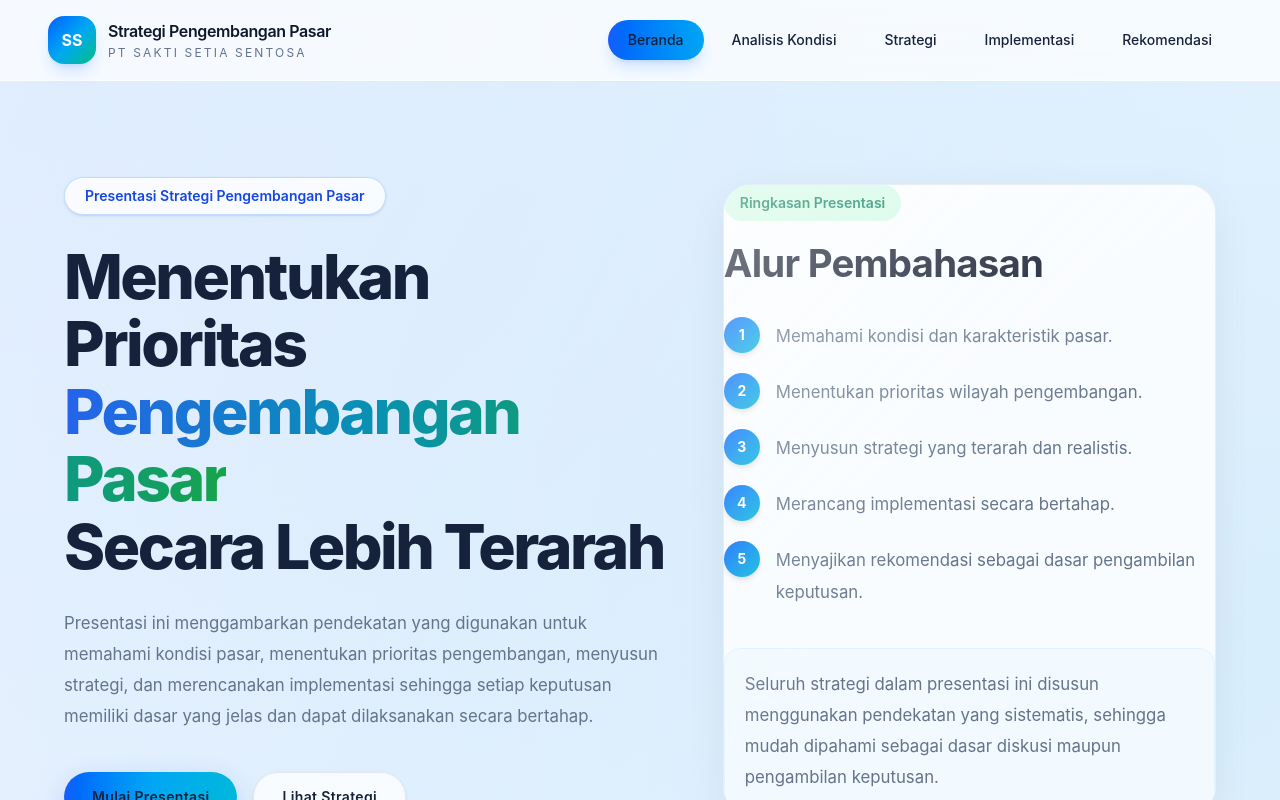
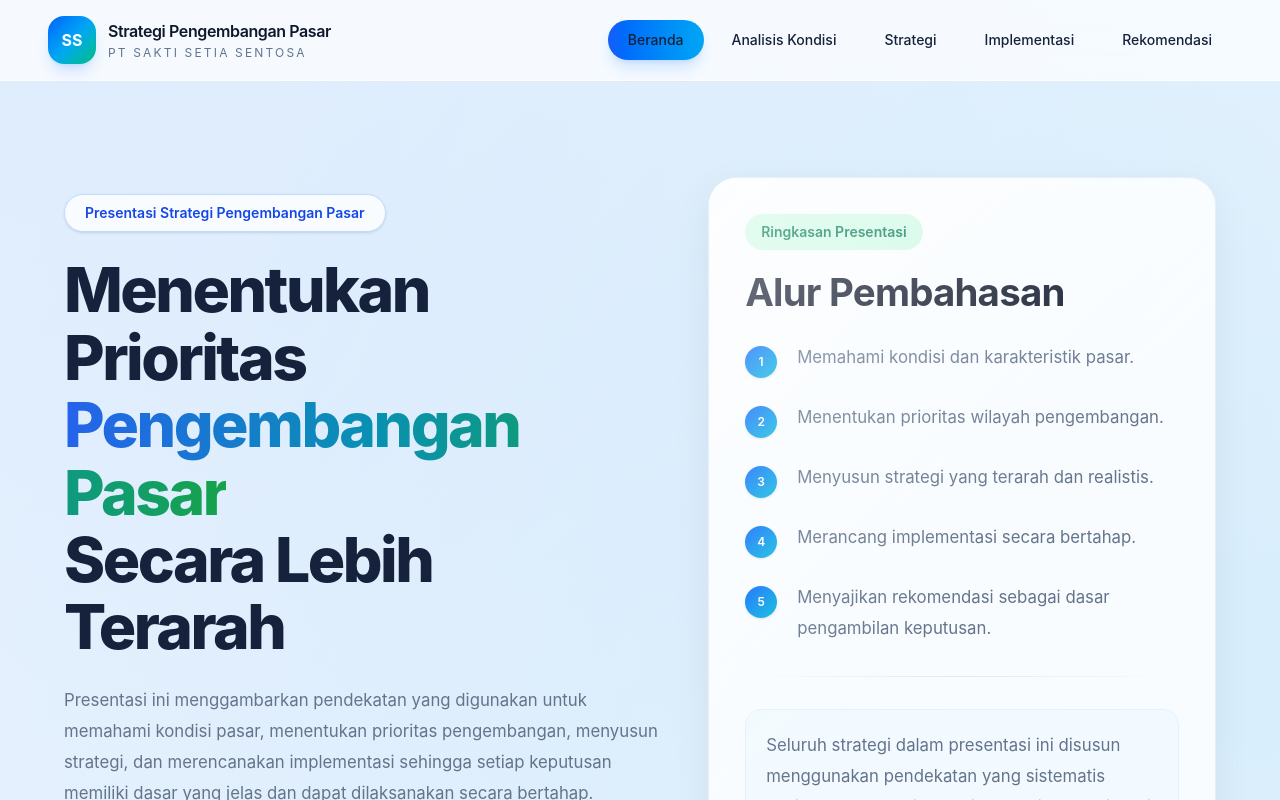
Before and after one commit to dawudsw0491-cell/market-strategy-presentation, a Next.js app: page / in a window 1280 px wide. Shown: the top 800 px of the page. Built offline with nearby package versions, Linux system fonts and the light colour scheme.

Commit message:
style: refine hero presentation layout

```diff
--- a/components/sections/hero.tsx
+++ b/components/sections/hero.tsx
@@ -12,15 +12,16 @@ const highlights = [
 
 export default function Hero() {
   return (
-    <Section className="relative overflow-hidden pt-16 lg:pt-24">
+    <Section className="relative overflow-hidden pt-14 lg:pt-20">
       <Container>
-        <div className="grid items-center gap-14 lg:grid-cols-[1.1fr_0.9fr]">
+        <div className="grid items-center gap-12 xl:grid-cols-[1.08fr_0.92fr]">
+          {/* Left */}
           <div className="fade-up">
             <span className="inline-flex rounded-full border border-blue-200 bg-white/80 px-5 py-2 text-sm font-semibold text-blue-700 shadow-sm backdrop-blur">
               Presentasi Strategi Pengembangan Pasar
             </span>
 
-            <h1 className="mt-7 max-w-3xl">
+            <h1 className="mt-6 max-w-3xl">
               Menentukan Prioritas
               <span className="gradient-text">
                 {" "}Pengembangan Pasar
@@ -29,7 +30,7 @@ export default function Hero() {
               Secara Lebih Terarah
             </h1>
 
-            <p className="mt-7 max-w-2xl text-base leading-8 text-slate-600 lg:text-lg">
+            <p className="mt-6 max-w-2xl text-base leading-8 text-slate-600 lg:text-lg">
               Presentasi ini menggambarkan pendekatan yang digunakan untuk
               memahami kondisi pasar, menentukan prioritas pengembangan,
               menyusun strategi, dan merencanakan implementasi sehingga setiap
@@ -37,7 +38,7 @@ export default function Hero() {
               bertahap.
             </p>
 
-            <div className="mt-10 flex flex-wrap gap-4">
+            <div className="mt-9 flex flex-wrap gap-4">
               <Button href="/analisis-kondisi">
                 Mulai Presentasi
               </Button>
@@ -51,9 +52,9 @@ export default function Hero() {
             </div>
           </div>
 
+          {/* Right */}
           <div className="fade-up">
-            <div className="card">
-              <div className="mb-8">
+            <div className="card p-7 lg:p-9">
               <span className="inline-flex rounded-full bg-emerald-100 px-4 py-2 text-sm font-semibold text-emerald-700">
                 Ringkasan Presentasi
               </span>
@@ -61,29 +62,48 @@ export default function Hero() {
               <h2 className="mt-5 text-2xl font-semibold text-slate-900">
                 Alur Pembahasan
               </h2>
-              </div>
 
-              <div className="space-y-5">
+              <div className="mt-7 space-y-6">
                 {highlights.map((item, index) => (
                   <div
                     key={item}
-                    className="flex items-start gap-4"
+                    className="flex items-start gap-5"
                   >
-                    <div className="flex h-9 w-9 shrink-0 items-center justify-center rounded-full bg-gradient-to-br from-blue-600 to-cyan-500 text-sm font-bold text-white shadow-md">
+                    <div
+                      className="
+                        mt-1
+                        flex
+                        h-8
+                        w-8
+                        shrink-0
+                        items-center
+                        justify-center
+                        rounded-full
+                        bg-gradient-to-br
+                        from-blue-600
+                        to-cyan-500
+                        text-xs
+                        font-semibold
+                        text-white
+                        shadow
+                      "
+                    >
                       {index + 1}
                     </div>
 
-                    <p className="pt-1 text-slate-700">
+                    <p className="leading-7 text-slate-700">
                       {item}
                     </p>
                   </div>
                 ))}
               </div>
 
-              <div className="mt-10 rounded-2xl border border-sky-100 bg-sky-50/80 p-5">
+              <div className="my-8 h-px bg-gradient-to-r from-transparent via-slate-200 to-transparent" />
+
+              <div className="rounded-2xl border border-sky-100 bg-sky-50/80 p-5">
                 <p className="text-sm leading-7 text-slate-600">
                   Seluruh strategi dalam presentasi ini disusun menggunakan
-                  pendekatan yang sistematis, sehingga mudah dipahami sebagai
+                  pendekatan yang sistematis sehingga mudah dipahami sebagai
                   dasar diskusi maupun pengambilan keputusan.
                 </p>
               </div>
```
Lines whose indentation alone changed are shown as unchanged.
